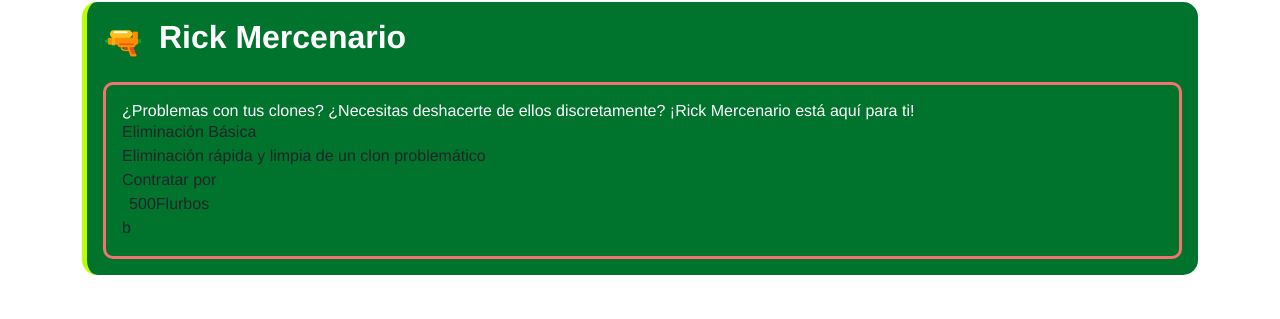
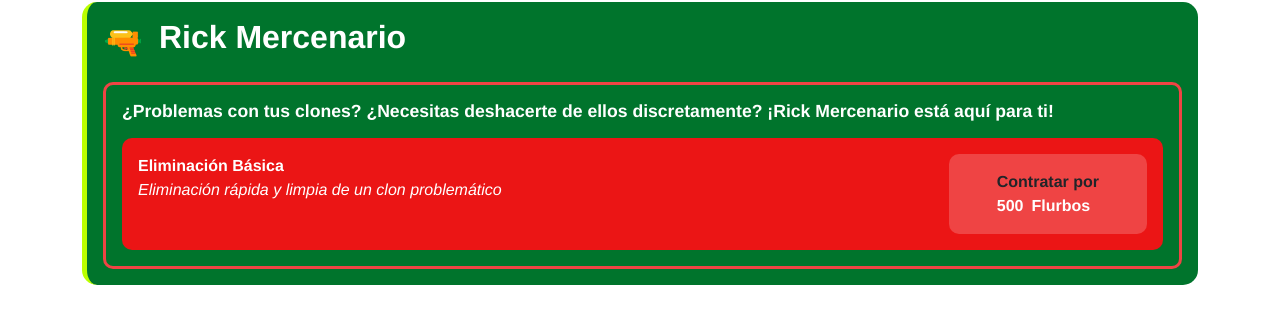
Before and after one commit to PedroDavidDD/06-shoppingCar-app, a React (Vite) app: page / in a window 1280 px wide. Shown: the part 205-524 px from the top of the page. Built offline with nearby package versions, Linux system fonts and the light colour scheme; no server answers.

Commit message:
style( MercenaryRIck ): Estilos establecidos - CSS

```diff
--- a/src/components/MercenaryRick.css
+++ b/src/components/MercenaryRick.css
@@ -2,28 +2,56 @@
   width: 100%;
   height: auto;
 
-  border: 3px solid var(--color-secondary-light);
+  border: 3px solid var(--color-secondary);
   border-radius: 10px;
   padding: 1rem;
 
   h3 {
     color: var(--color-white);
-  }
+    font-weight: bold;
+    font-size: 1.1rem;
+    margin-bottom: 1rem;
   }
 
   .mercenary-rick__actions {
+    display: flex;
+    flex-direction: column;
+    gap: 1rem;
+
+    .mercenary-rick__action {
+      width: 100%;
+      height: auto;
+      /* min-height: 2rem; */
+      background-color: var(--color-secondary-dark);
+      display: flex;
+      align-items: start;
+      justify-content: space-between;
+      padding: 1rem;
+      border-radius: 10px;
+
+      .action__details {
+        color: var(--color-white);
+
+        .action__target {
+          font-weight: bold;
         }
 
-.mercenary-rick__action {
-}
-
-.action__details {
-  .action__target {
-  }
         .action__context {
+          font-style: oblique;
         }
       }
       .action__button {
+        padding: 1rem 3rem;
+        background-color: var(--color-secondary);
+        font-weight: bold;
+        border-radius: 10px;
+
         .action__button__price {
+          color: var(--color-white);
+          display: flex;
+          gap: 0.5rem;
         }
       }
+    }
+  }
+}
--- a/src/components/MercenaryRick.jsx
+++ b/src/components/MercenaryRick.jsx
@@ -22,12 +22,11 @@ export const MercenaryRick = () => {
                     >
                         Contratar por
                         <div className="action__button__price">
-                            500
+                            <span>500</span>
                             <span>Flurbos</span>
                         </div>
                     </button>
                 </div>
-                <div className="mercenary-rick__action">b</div>
             </div>
         </div>
     </>
--- a/src/index.css
+++ b/src/index.css
@@ -1,7 +1,6 @@
 @tailwind base;
 @tailwind components;
 @tailwind utilities;
-
 
 :root {
   /* Colores de Estado */
@@ -17,20 +16,20 @@
   --color-black: #16151d;
   --color-white: #ffffff;
   /* Colores de border */
-  --color-border: rgb(187,255,0);
-  --color-border-dark: rgb(123,255,0);
+  --color-border: rgb(187, 255, 0);
+  --color-border-dark: rgb(123, 255, 0);
 
   --color-sale: rgb(90, 220, 190);
   --color-sale-dark: rgb(0, 255, 255);
 
   /* Colores MAIN */
-  --color-primary: rgb(0,116,44);
-  --color-primary-light: rgb(0,142,54);
+  --color-primary: rgb(0, 116, 44);
+  --color-primary-light: rgb(0, 142, 54);
   --color-primary-dark: rgb(0, 91, 34);
 
   --color-secondary: rgb(239, 68, 68);
-  --color-secondary-light: rgb(243,115,115);
-  --color-secondary-dark: rgb(235,21,21);
+  --color-secondary-light: rgb(243, 115, 115);
+  --color-secondary-dark: rgb(235, 21, 21);
 
   --color-navbar: #ffffff;
   --color-navbar-dark: #16151d;
@@ -77,7 +76,6 @@
 
   --color-gold: rgb(255, 185, 0);
   --color-gold-dark: rgb(184, 134, 11);
-
 }
 
 * {
@@ -98,13 +96,13 @@
 .card {
   width: 139px;
   height: 238px;
-    background: rgba(255, 255, 255, .53);
+  background: rgba(255, 255, 255, 0.53);
   display: flex;
   align-items: center;
   justify-content: center;
   border-radius: 5px;
 }
-  .cardImg{
+.cardImg {
   width: 125px;
   height: 216px;
   background: #000000;
@@ -116,9 +114,8 @@
   flex-direction: column;
   align-items: center;
   justify-content: center;
-
 }
-  .cardImg__element{
+.cardImg__element {
   width: 111px;
   height: 50px;
   background: transparent;
@@ -127,26 +124,36 @@
   align-items: center;
   justify-content: space-between;
 }
-  .cardImg__element--imagen{
+.cardImg__element--imagen {
   height: 270px;
   background: rgb(255, 255, 255);
   border-radius: 5px;
   margin-top: 5px;
   margin-bottom: 20px;
   display: block;
-    clip-path: polygon(0 31%, 0 0, 100% 0, 100% 81%, 85% 100%, 0 100%, 0 79%, 7% 69%, 7% 53%, 0 45%);
+  clip-path: polygon(
+    0 31%,
+    0 0,
+    100% 0,
+    100% 81%,
+    85% 100%,
+    0 100%,
+    0 79%,
+    7% 69%,
+    7% 53%,
+    0 45%
+  );
   position: relative;
-
 }
 
 .cardImg__element--imagen img,
-  .cardImg__details--flags img{
+.cardImg__details--flags img {
   width: 100%;
   height: 100%;
   background: transparent;
 }
 
-  .cardImg__details{
+.cardImg__details {
   width: 23px;
   height: 23px;
   background: transparent;
@@ -159,33 +166,33 @@
   margin-top: 10px;
 }
 
-  .cardImg__details--name{
+.cardImg__details--name {
   width: 87px;
   padding-top: 5px;
   /* background: red; */
 }
-  .cardImg__details--flags{
+.cardImg__details--flags {
   width: 30px;
   height: 20px;
   background: rgb(40, 199, 100);
 }
-  .cardImg__details--flags:hover{
+.cardImg__details--flags:hover {
   background: rgb(0, 150, 60);
 }
 
- .cardImg__details--flags svg{
+.cardImg__details--flags svg {
   width: 20px;
   height: inherit;
   background: transparent;
 }
 
-  .cardImg__name{
+.cardImg__name {
   width: 87px;
   height: 23px;
   background: transparent;
   text-align: start;
 }
- .imagen__name{
+.imagen__name {
   width: 87px;
   height: 23px;
   position: absolute;
@@ -195,10 +202,10 @@
   margin-left: 10px;
   font-weight: 900;
 }
- .imagen__name--last{
+.imagen__name--last {
   top: 15px;
 }
- .imagen__name--lastRight{
+.imagen__name--lastRight {
   width: auto;
   height: auto;
   top: 50px;
```
Lines whose indentation alone changed are shown as unchanged.
